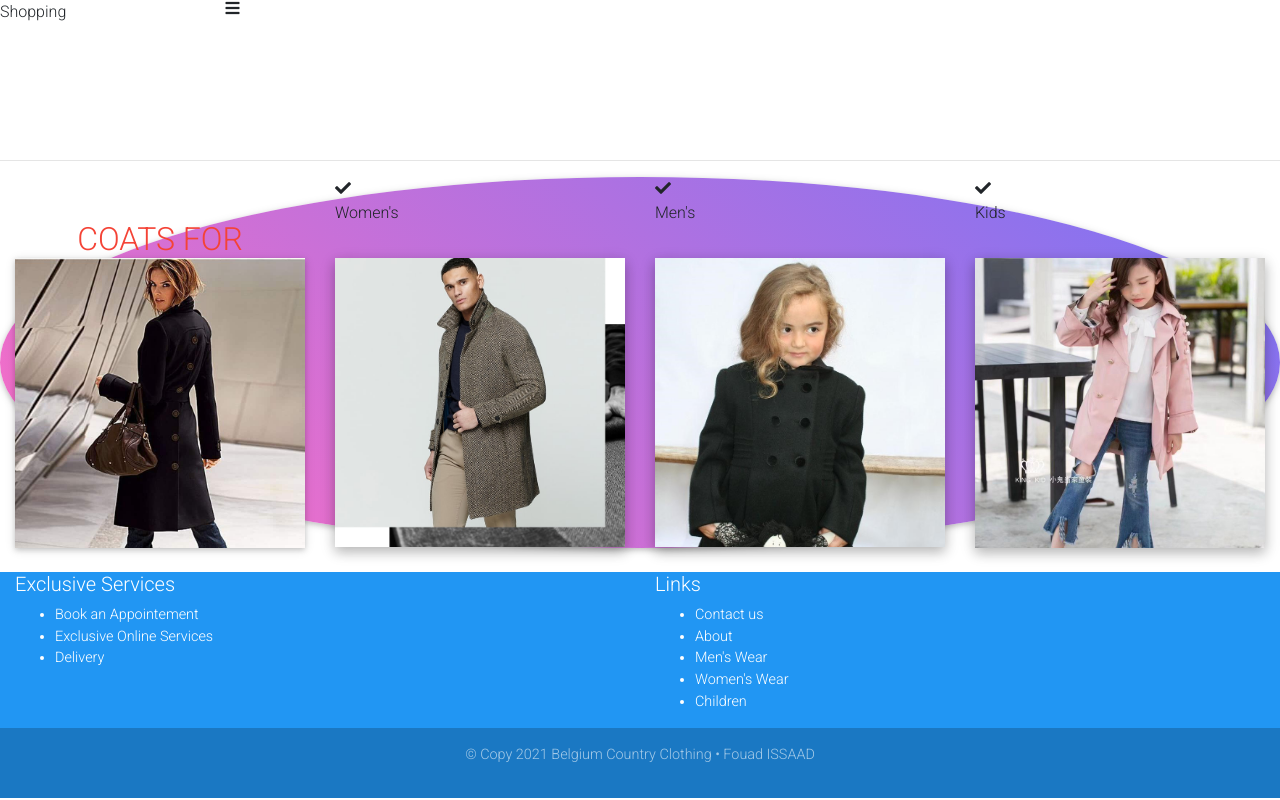
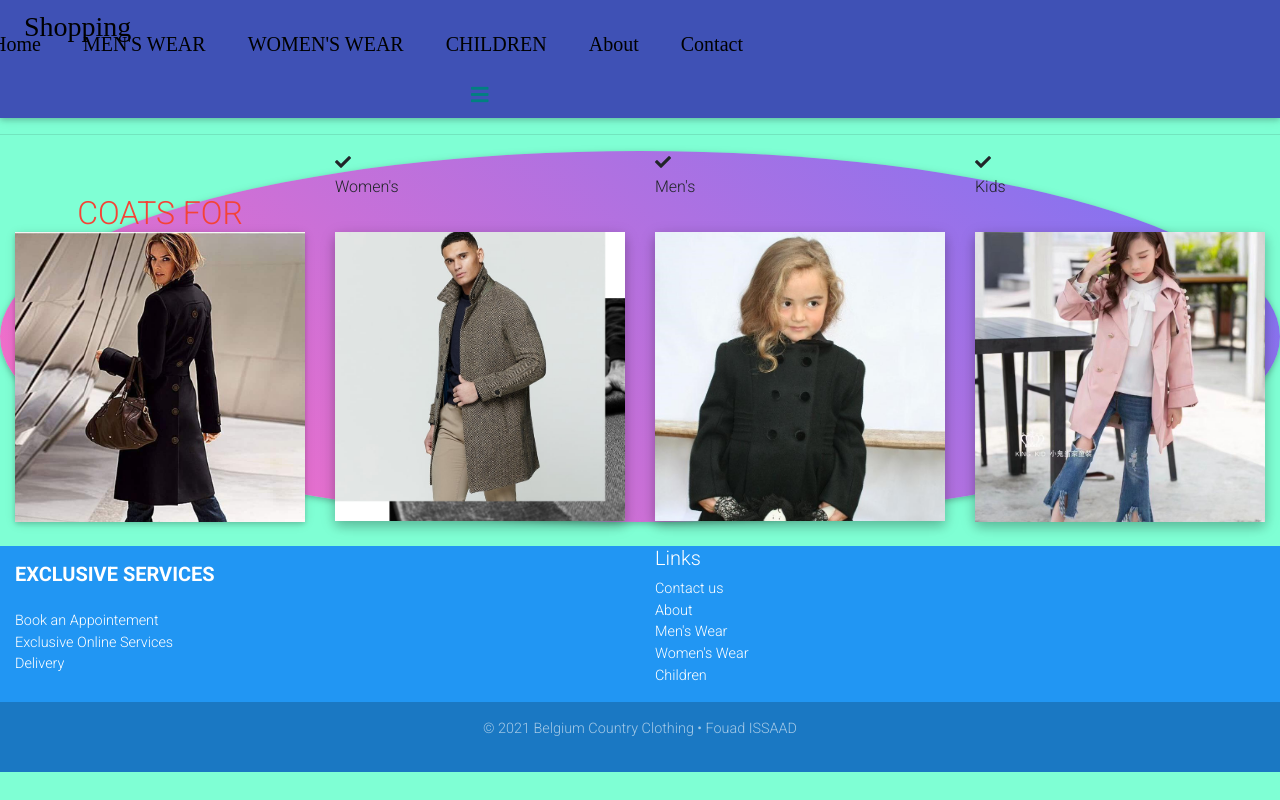
Before and after one commit to fouadissaad1/shoppingwebapps, a React (Create React App) app: page / in a window 1280 px wide. Built offline with nearby package versions, Linux system fonts and the light colour scheme.

Commit message:
add apps css

```diff
--- /dev/null
+++ b/src/App.css
@@ -0,0 +1,5 @@
+body{
+    display: block;
+    margin: 8px;
+    padding: 8px;
+}
--- a/src/components/Navbar/Navbar.css
+++ b/src/components/Navbar/Navbar.css
@@ -0,0 +1,151 @@
+*, ::after, ::before {
+    box-sizing: border-box;
+}
+body{
+    margin: 0;
+    padding: 0;
+    background-color: aquamarine;
+}
+
+.brand-title{
+    font-variant-caps: normal;
+    font-family: cursive;
+    font-size: 1.5rem;
+    margin: .5rem;
+    color: black;
+}
+
+.navbar{
+    display: flex;
+    justify-content: space-between;
+    align-items: center;
+    background-color: gray;
+    color: teal;
+    font-size: 20px;
+
+
+}
+.navbar-links ul{
+    margin: 0;
+    padding: 0;
+    display: flex;
+
+}
+
+.navbar-links li{
+    list-style: none;
+
+
+}
+.navbar-links li a{
+    float: center;
+    margin: 5px;
+    font-variant-caps: normal;
+    font-family: cursive;
+    color: black;
+    padding: 1rem;
+    display: block;
+
+}
+
+
+
+.navbar-links li:hover {
+    background-color: navajowhite;
+}
+
+.toggle-button{
+    position: absolute;
+    top: .75rem;
+    right: 1rem;
+    display: none;
+    flex-direction: column;
+    justify-content:space-between;
+    width: 30px;
+    height: 19px;
+
+
+}
+
+.toggle-button .bar{
+    color: rgba(0,0,0,.5);
+    border-color: rgba(0,0,0,.1);
+    height: 2px;
+    width: 100%;
+    background-color: white;
+    border-radius: 10px;
+}
+
+@media(max-width:660px){
+
+    .brand-title{
+
+        font-size: 1rem;
+
+    }
+    .toggle-button{
+        display: flex;
+    }
+    .navbar-links{
+        display: none;
+        width: 100%;
+
+    }
+    .navbar {
+        flex-direction: column;
+        align-items: flex-start;
+    }
+    .navbar-links ul {
+        width: 100%;
+        flex-direction: column;
+    }
+    .navbar-links li {
+
+        text-align: center;
+    }
+    .navbar-links li Link{
+
+        padding: .3rem 0.5rem;
+    }
+
+    .navbar-links.active{
+        display: flex;
+    }
+}
+
+
+@media(max-width:990px){
+    .toggle-button{
+        display: flex;
+    }
+    .navbar-links{
+        display: none;
+        width: 100%;
+
+    }
+    .navbar {
+        flex-direction: column;
+        align-items: flex-start;
+    }
+    .navbar-links ul {
+        width: 100%;
+        flex-direction: column;
+    }
+    .navbar-links li {
+
+        text-align: center;
+    }
+    .navbar-links li a{
+
+        padding: .5rem 1rem;
+    }
+
+    .navbar-links.active{
+        display: flex;
+    }
+
+    img{
+        width: 100%;
+    }
+
+}
--- a/src/components/Navbar/Navbar.js
+++ b/src/components/Navbar/Navbar.js
@@ -1,6 +1,7 @@
+import './Navbar.css';
 import React, { useState } from "react";
 import { BrowserRouter as Router, Link, Route, Switch } from "react-router-dom";
-import { MDBNav } from "mdbreact";
+import { MDBAnimation, MDBNav } from "mdbreact";
 import { About } from "../../pages/About";
 import {Contact} from "../../pages/Contact";
 import Children from "../../pages/Children";
@@ -15,9 +16,14 @@ function NavBar() {
         <Router>
             <div>
                 {/* eslint-disable-next-line react/jsx-no-undef */}
-                <MDBNav>
-                    <div className="logo">Shopping</div>
-                    <ul className="nav-links" style={{transform: open ? "translateX(0px)" :"translateX(-500px)"}}>
+                <MDBNav className="navbar" color="indigo" dark expand="md">
+                    <div className="brand-title">
+                        <MDBAnimation type="bounce" infinite>
+                            <h3>Shopping</h3>
+                        </MDBAnimation>
+                    </div>
+                    <div className="navbar-links" >
+                        <ul style={{transform: open ? "translateX(0px)" :"translateX(-500px)"}}>
 
                             <li>
                                 <Link to="/">Home</Link>
@@ -39,6 +45,8 @@ function NavBar() {
                             </li>
                         </ul>
                         <i onClick={()=>setOpen(!open)} className="fas fa-bars burger"></i>
+                    </div>
+
 
                 </MDBNav>
 
--- a/src/components/footer/Footer.css
+++ b/src/components/footer/Footer.css
@@ -0,0 +1,10 @@
+.footer{
+    font-family: cursive;
+    position: fixed;
+    background-color: gray;
+    left: 0%;
+    bottom: 0%;
+    width: 100%;
+    color: white;
+    text-align: center;
+}
--- a/src/components/footer/Footer.js
+++ b/src/components/footer/Footer.js
@@ -5,44 +5,45 @@ import 'mdbreact/dist/css/mdb.css';
 import '../../../node_modules/normalize.css/normalize.css';
 import React from "react";
 import { MDBCol, MDBContainer, MDBFooter, MDBRow } from "mdbreact";
-function Footer(props){
-    return (<MDBFooter color="blue" className="font-small pt-6 mt-4">
+
+
+
+function Footer() {
+    return (
+        <MDBFooter color="blue" className="font-small pt-6 mt-4">
             <MDBContainer fluid className="text-center text-md-left">
                 <MDBRow>
                     <MDBCol md="6">
-                    <h5 className="title">Exclusive Services</h5>
-                    <ul>
+                        <h5 className="text-uppercase mb-4 mt-3 font-weight-bold">Exclusive Services</h5>
+                        <ul className="list-unstyled">
                             <li>
-                            <a href="#!">Book an Appointement</a>
+                                <a href="/src/pages/Book.js">Book an Appointement</a>
                             </li>
                             <li>
-                            <a href="#!">Exclusive Online Services</a>
+                                <a href="/Services">Exclusive Online Services</a>
                             </li>
-                        <li>
-                            <a href="#!">Delivery</a>
+                            <li >
+                                <a href="/Delivery">Delivery</a>
                             </li>
-
                         </ul>
-
                     </MDBCol>
                     <MDBCol md="6">
                         <h5 className="title">Links</h5>
-                    <ul>
-                        <li>
-                            <a  href="/Contact">Contact us</a>
-
+                        <ul  className="list-unstyled">
+                            <li >
+                                <a href="/Contact">Contact us</a>
                             </li>
                             <li>
                                 <a href="/About">About</a>
                             </li>
                             <li>
-                            <a href="/MEN">Men's Wear</a>
+                                <a href="/Men">Men's Wear</a>
                             </li>
-                        <li>
-                            <a href="/WOMEN">Women's Wear</a>
+                            <li >
+                                <a href="/Women">Women's Wear</a>
                             </li>
-                        <li>
-                            <a href="/CHILDREN">Children</a>
+                            <li >
+                                <a href="/Children">Children</a>
                             </li>
                         </ul>
                     </MDBCol>
@@ -50,7 +51,7 @@ function Footer(props){
             </MDBContainer>
             <div className="footer-copyright text-center py-3">
                 <MDBContainer fluid>
-                <p>© Copy {new Date().getFullYear()} Belgium Country Clothing • Fouad ISSAAD</p>
+                    <p> &copy; {new Date().getFullYear()} Belgium Country Clothing • Fouad ISSAAD</p>
                 </MDBContainer>
             </div>
         </MDBFooter>);
```
Also changed, not shown: src/App.js (+5 -3 lines), src/pages/Book.js (added, +7 -0 lines), src/pages/Delivery.js (added, +8 -0 lines), src/pages/Services.js (added, +10 -0 lines). Lines whose indentation alone changed are shown as unchanged.
